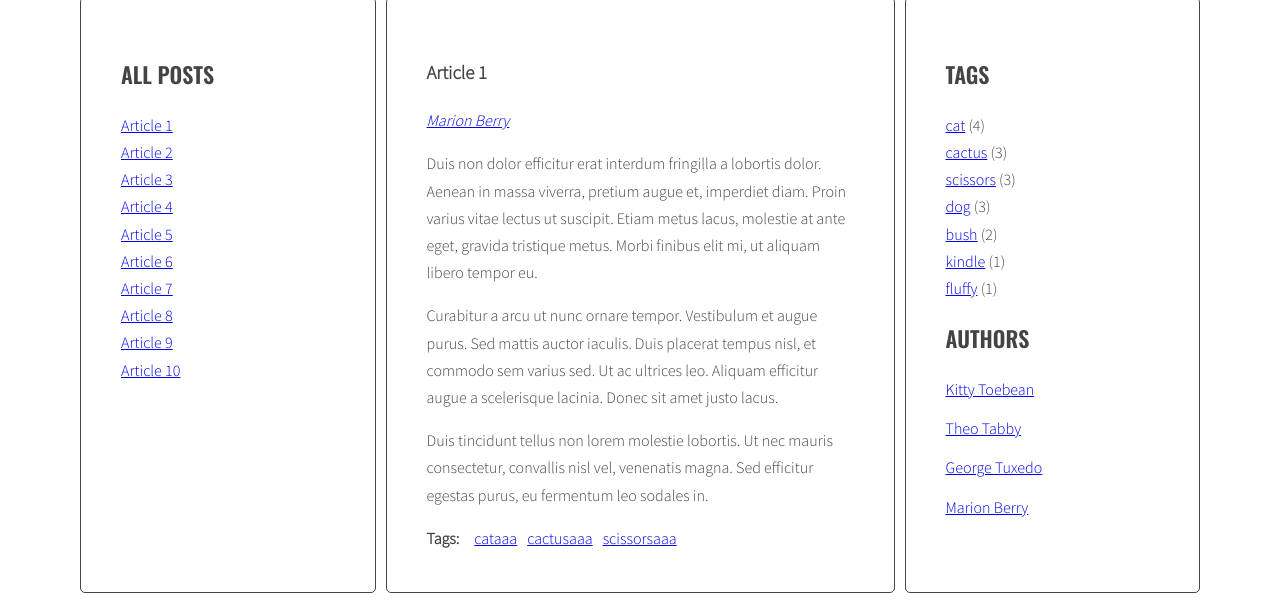
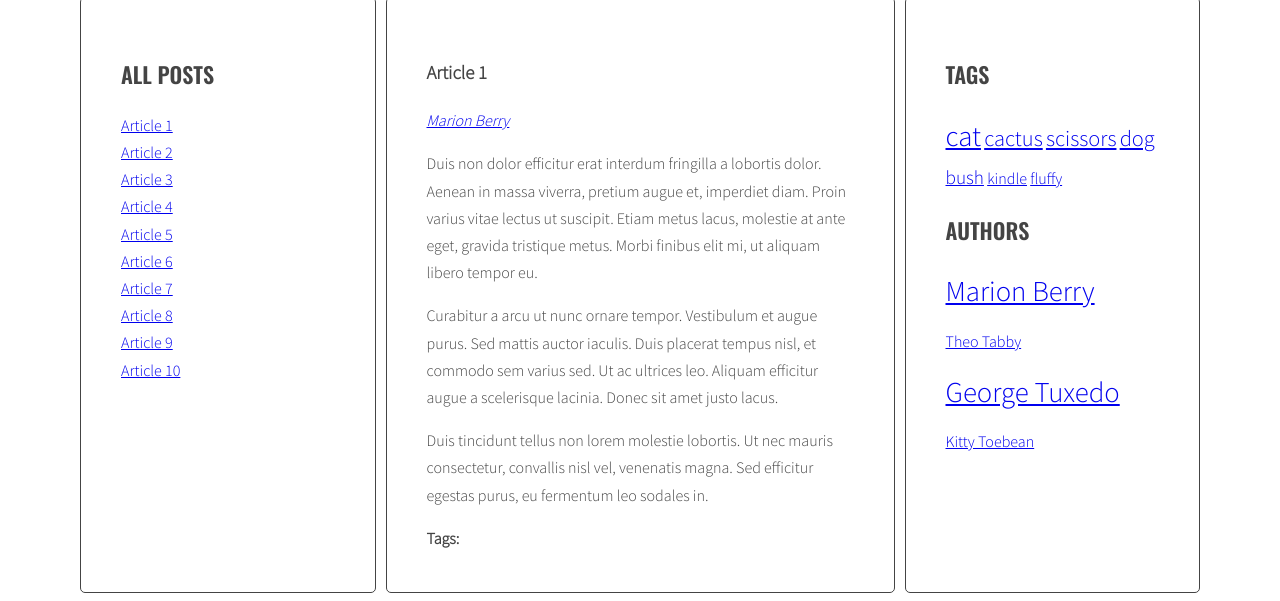
Before and after one commit to HugoQ26/javascript-blog, a website: page index.html in a window 1280 px wide. Shown: the part 255-856 px from the top of the page. Drawn offline with nearby package versions, Linux system fonts and the light colour scheme.

Commit message:
add tags and authors cloud on sidebar

```diff
--- a/index.html
+++ b/index.html
@@ -186,31 +186,15 @@
               </ul>
               <h2 class="section-title">Authors</h2>
               <ul class="list authors">
-                <li>
-                  <a href="#">
-                    <span class="author-name">Kitty Toebean</span>
-                  </a>
-                </li>
-                <li>
-                  <a href="#">
-                    <span class="author-name">Theo Tabby</span>
-                  </a>
-                </li>
-                <li>
-                  <a href="#">
-                    <span class="author-name">George Tuxedo</span>
-                  </a>
-                </li>
-                <li>
-                  <a href="#">
-                    <span class="author-name">Marion Berry</span>
-                  </a>
-                </li>
               </ul>
             </aside>
           </main>
         </div>
       </div>
+      <script id="template-article-link" type="text/x-handlebars-template">
+        <li><a href="#{{ id }}"><span>{{ title }}</span></a></li>
+      </script>
+      <script src="https://cdnjs.cloudflare.com/ajax/libs/handlebars.js/4.1.0/handlebars.min.js"></script>
       <script src="js/script.js"></script>
   </body>
 </html>
--- a/js/script.js
+++ b/js/script.js
@@ -1,5 +1,13 @@
+/* eslint-disable no-prototype-builtins */
+/* eslint-disable no-undef */
+/* eslint-disable no-unused-vars */
 'use strict';
 {
+  const templates = {
+    articleLink: Handlebars.compile(
+      document.querySelector('#template-article-link').innerHTML
+    )
+  };
   const optCloudClassCount = 5;
   const optCloudClassPrefix = 'tag-size-';
 
@@ -88,6 +96,8 @@
       params.max = Math.max(tags[tag], params.max);
       params.min = Math.min(tags[tag], params.min);
     }
+    console.log('params', params);
+
     return params;
   };
 
@@ -103,75 +113,42 @@
   /******************   Generate Tags   ****************/
 
   const generateTags = (function() {
-    /* [DONE] create a new variable allTags with an empty object */
     let allTags = {};
 
-    /* [DONE] create a new variable allTagsHTML for all links HTML code */
-    let tagHTML = '';
+    let allTagsHTML = '';
 
-    /* [DONE] find all articles */
     const articles = document.querySelectorAll('article');
+    const tagsWraper = document.querySelector('ul.list.tags');
 
-    /* [DONE] START LOOP: for every article: */
     for (const article of articles) {
-      /* find tags wrapper */
-      const tagsWraper = article.querySelector('.post-tags .list');
-
-      /* [DONE] get tags from data-tags attribute */
       const dataTagsAtributes = article.getAttribute('data-tags');
 
-      /* [DONE] split tags into array */
       const tagsArray = dataTagsAtributes.split(' ');
 
-      /* [DONE] START LOOP: for each tag in tagsArray*/
       for (const tag of tagsArray) {
-        /* [DONE] check if this link is NOT already in allTags */
         if (!allTags.hasOwnProperty(tag)) {
-          /* [DONE] add Tag to allTags object */
           allTags[tag] = 1;
         } else {
           allTags[tag]++;
         }
-        /* [DONE] generate HTML of the link */
+      }
+    }
+    const tagsParams = calculateTagsParams(allTags);
+    console.log('tagsParams:', tagsParams);
+    for (const tag in allTags) {
+      const linkHTML =
+        '<li><a href="#tag-' +
+        tag +
+        '" class="' +
+        optCloudClassPrefix +
+        calculateTagClass(allTags[tag], tagsParams) +
+        '">' +
+        tag +
+        '</a></li> ';
+      allTagsHTML += linkHTML;
+    }
 
-        const tagClass = calculateTagClass(
-          allTags[tag],
-          calculateTagsParams(allTags)
-        );
-        const linkHTML = `<li><a href="#tag-${tag}" class="tag-size-${tagClass}">${tag}aaa</a></li>`;
-
-        /* [DONE] insert linkHTML tags wraper  */
-        tagsWraper.insertAdjacentHTML('beforeend', linkHTML);
-      }
-      /* [DONE] END LOOP: for each tag */
-      console.log(allTags);
-    }
-    /* [DONE] END LOOP: for every article: */
-
-    /* [DONE] execute calculateTagsParams(allTags) function and save it to constatnt */
-
-    const tagsParams = calculateTagsParams(allTags);
-    console.log('tagsParams', tagsParams);
-
-    /* [DONE] find list of tags in right column */
-    const tagList = document.querySelector('.tags');
-
-    /* [DONE] START LOOP: for each tag in allTags object*/
-    for (const tag in allTags) {
-      /* [DONE] generate code of a link and add it to allTagsHTML*/
-      tagHTML =
-        "<li><a href='#tag-" +
-        tag +
-        "'>" +
-        tag +
-        '</a> <span>(' +
-        allTags[tag] +
-        ')</span></li>';
-
-      /* [DONE] insert tagHTML to tags wraper of the right column  */
-      tagList.insertAdjacentHTML('beforeend', tagHTML);
-    }
-    /* [DONE] add html from allTags to tagList */
+    tagsWraper.innerHTML = allTagsHTML;
   })();
 
   /******************   Tag Click Handler   ****************/
@@ -231,28 +208,42 @@
   /******************   generateAuthors function   ****************/
 
   const generateAuthors = (function() {
-    /* [DONE] create a new variable authorHTML for author link */
+    const allAuthors = {};
+
     let authorHTML = '';
 
-    /* [DONE] find all articles */
     const articles = document.querySelectorAll('article');
+    const authorsWraper = document.querySelector('ul.list.authors');
 
-    /* [DONE] START LOOP: for every article: */
     for (const article of articles) {
-      /* [DONE] get tags from data-author attribute */
       const dataAuthorAtribute = article.getAttribute('data-author');
-      /* [DONE] convert data-author attribute without "-" */
       const authorProperName = dataAuthorAtribute.split('-').join(' ');
 
-      /* [DONE] find post author wraper */
       const postAuthor = article.querySelector('.post-author');
 
-      /* [DONE] generate code of a link and add it to postAuthor */
+      if (!allAuthors.hasOwnProperty(authorProperName)) {
+        allAuthors[authorProperName] = 1;
+      } else {
+        allAuthors[authorProperName]++;
+      }
+
       authorHTML =
         '<a href=' + dataAuthorAtribute + '>' + authorProperName + '</a>';
 
-      /* [DONE] insert author link to author wraper  */
       postAuthor.insertAdjacentHTML('beforeend', authorHTML);
+    }
+
+    const tagsParams = calculateTagsParams(allAuthors);
+
+    for (const author in allAuthors) {
+      const html =
+        '<li><a href="#" class="' +
+        optCloudClassPrefix +
+        calculateTagClass(allAuthors[author], tagsParams) +
+        '">' +
+        author +
+        '</a></li> ';
+      authorsWraper.insertAdjacentHTML('beforeend', html);
     }
   })();
 
--- a/sass/style.scss
+++ b/sass/style.scss
@@ -135,3 +135,56 @@ header {
     padding: 70px 0;
   }
 }
+
+/* Tags */
+
+ul.list.tags li,
+ul.list.authors li {
+  display: inline-block;
+}
+
+.tag-size-5 {
+  font-size: 180%;
+}
+
+.tag-size-4 {
+  font-size: 160%;
+}
+
+.tag-size-3 {
+  font-size: 140%;
+}
+
+.tag-size-2 {
+  font-size: 120%;
+}
+
+.tag-size-1 {
+  font-size: 100%;
+}
+
+// /* Authors */
+
+// ul.list.tags li {
+//   display: inline-block;
+// }
+
+// .tag-size-5 {
+//   font-size: 180%;
+// }
+
+// .tag-size-4 {
+//   font-size: 160%;
+// }
+
+// .tag-size-3 {
+//   font-size: 140%;
+// }
+
+// .tag-size-2 {
+//   font-size: 120%;
+// }
+
+// .tag-size-1 {
+//   font-size: 100%;
+// }
```
Also changed, not shown: css/style.css, 1 other file.
